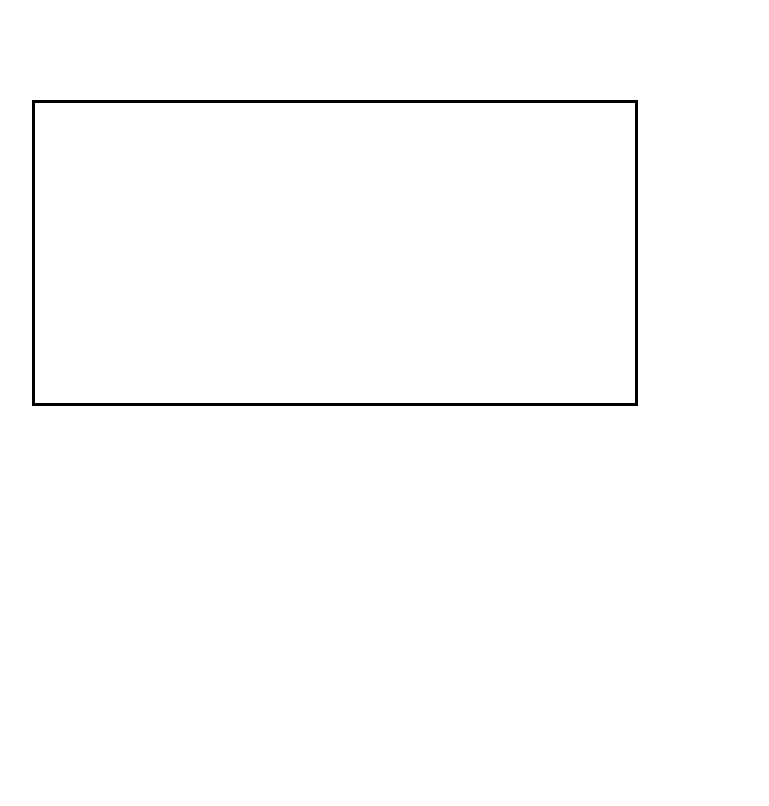
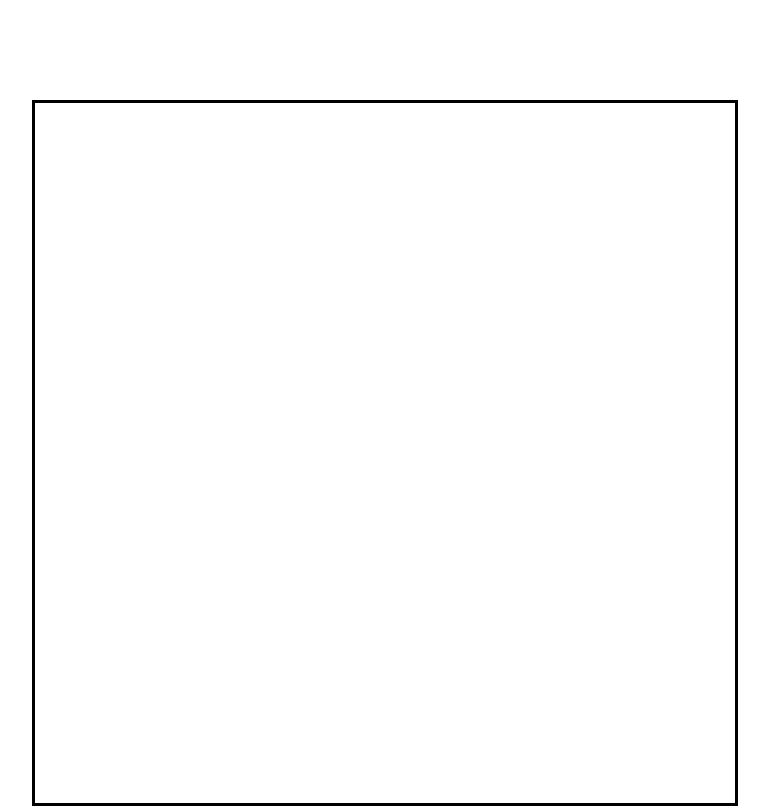
Before and after one commit to adrienwtzg/MonteCarlo, a plain HTML site: page index.html in a window 1280 px wide. Shown: the whole page, without its empty margins (68-837 px from the left). Drawn offline with Linux system fonts and the light colour scheme.

Commit message:
Creation du carré

```diff
--- a/index.html
+++ b/index.html
@@ -10,13 +10,12 @@
       <div id="StartDiv"> <!-- Cadre -->
       </div>
       <script>
+        //Variables
 
-        var ScreenSizeWidth = screen.width; // Largeur de l'écran
-        var ScreenSizeHeight = screen.height; // Longeur de l'écran
 
         //Génère une Zone à partir de StartDiv
-        Zone = {largeur: ScreenSizeWidth - 200,
-                hauteur: ScreenSizeHeight - 300,
+        Zone = {largeur: 700,
+                hauteur: 700,
                 element: document.getElementById("StartDiv")};
 
         Zone.element.style.width = Zone.largeur + "px"; // Set la largeur de StartDiv
```
